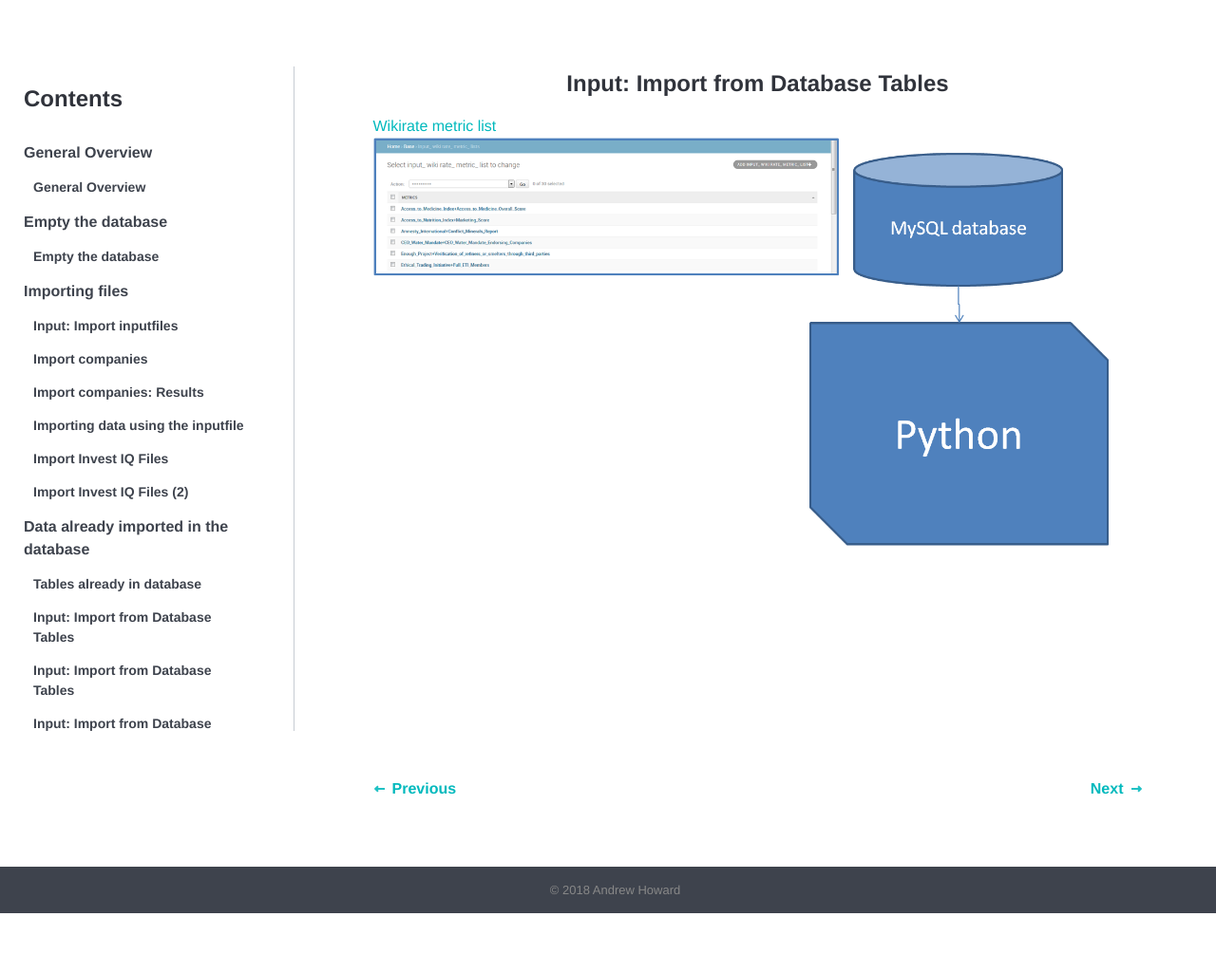
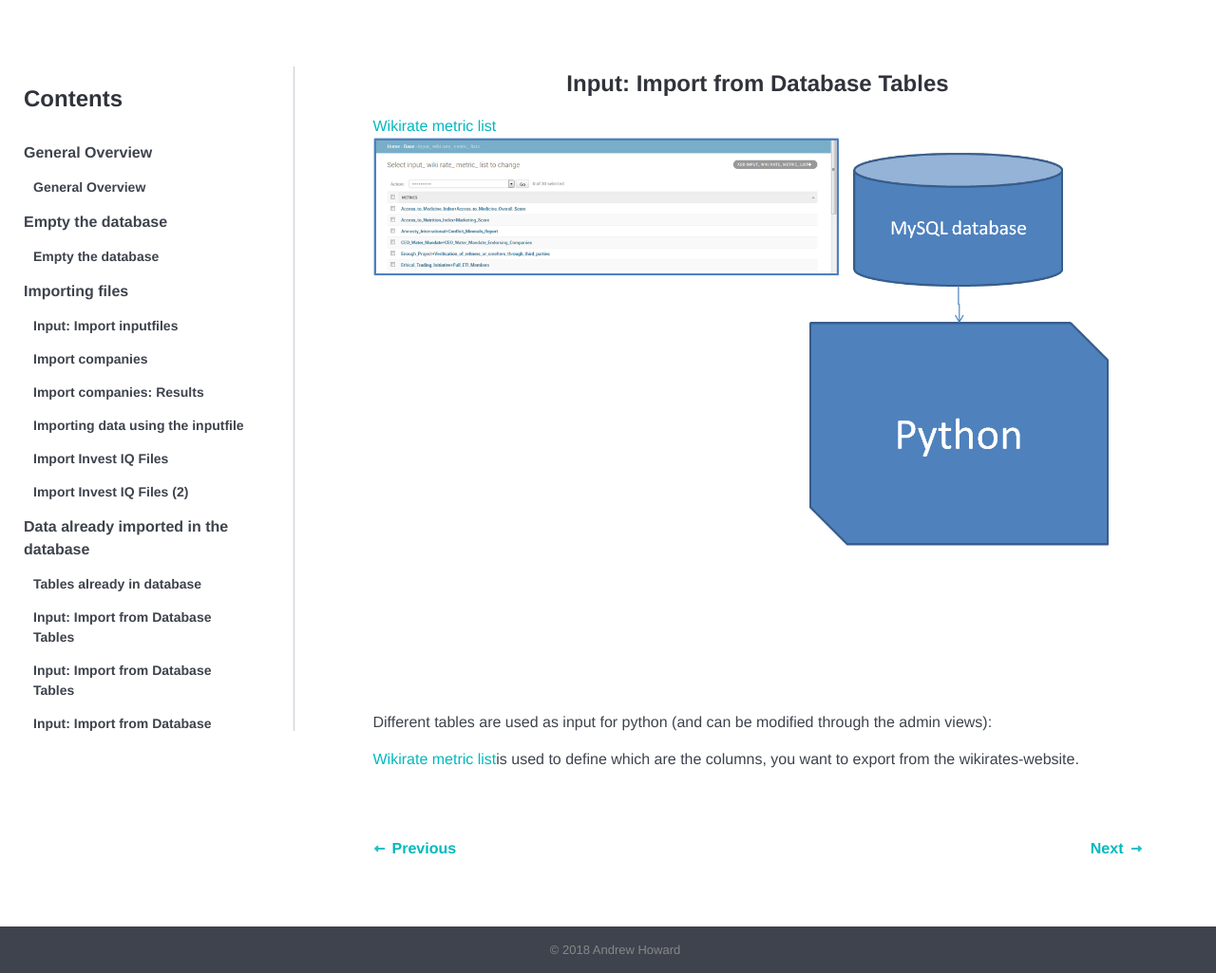
Before and after one commit to tkumpanenko/slides, a Jekyll site: the page built from _tutorials/017.html, in a window 1280 px wide. Shown: the whole page at 95% size. Built offline with Jekyll 4.4.1, drawn with Linux system fonts in a browser that asks for light colours; before the commit the page ends 962 px from its top, so only the background shows below that.

Commit message:
Update from Forestry.io - 017.html

```diff
--- a/_tutorials/017.html
+++ b/_tutorials/017.html
@@ -4,9 +4,13 @@ topic: data-in-database
 order: 5
 date: 2018-01-18 19:31:06 +0000
 ---
-
-
 <h4>Input: Import from Database Tables</h4>
-<a href="#">Wikirate metric list</a>
+<a href="http://scrapecalctool.scibizinformatics.com/admin/base/input_wikirate_metric_list/">Wikirate metric list</a>
 
 <img src="{{site.url}}{{site.baseurl}}/images/017.png" alt="">
+
+<p>Different tables are used as input for python (and can be modified through the admin views):
+</p>
+
+<p><a href="http://scrapecalctool.scibizinformatics.com/admin/base/input_wikirate_metric_list/">Wikirate metric list</a>is used to define which are the columns, you want to export from the wikirates-website.
+</p>
```
